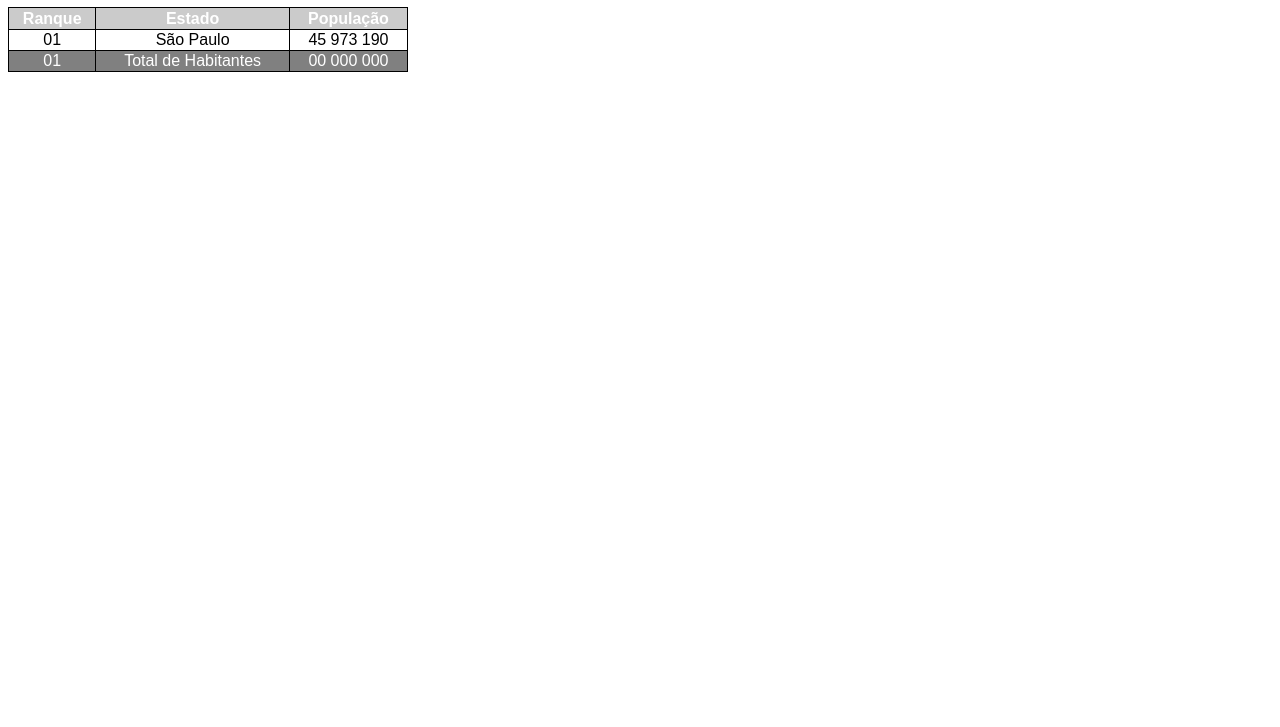
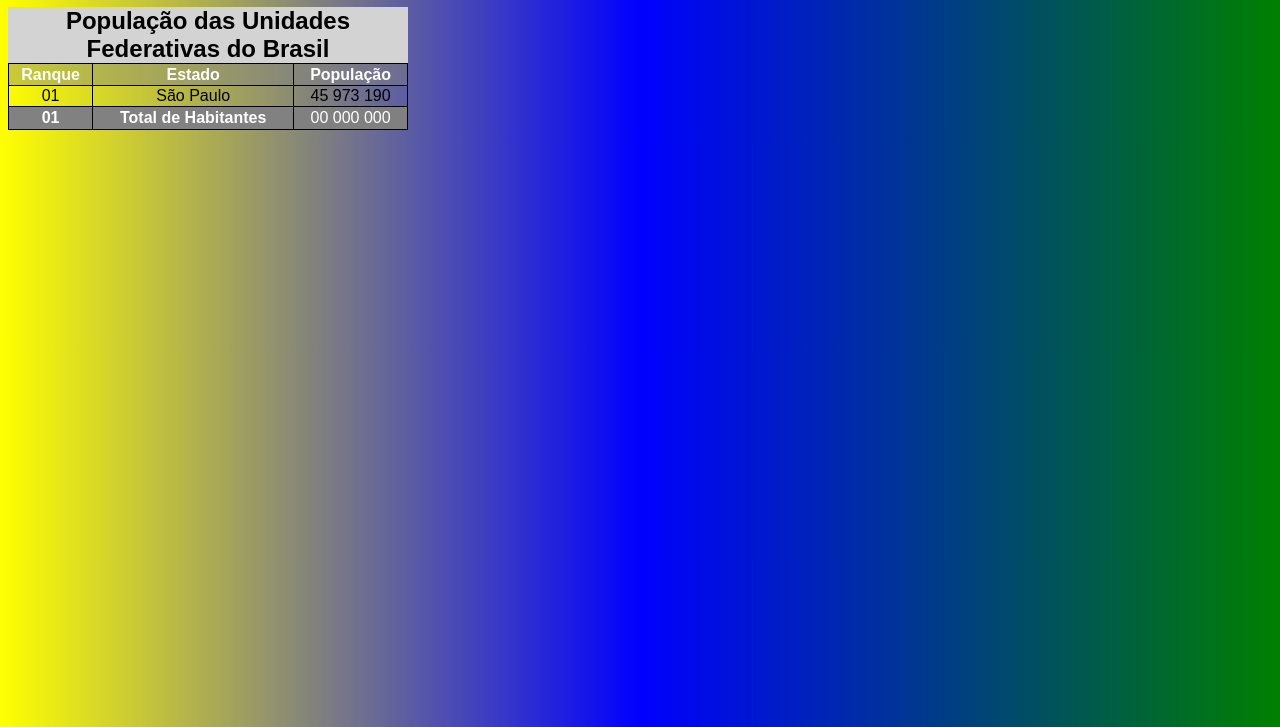
Before and after one commit to Jose-Carlos-Carvalho-de-Lima/html-css, a plain HTML site: page Exercícios/ex023/tabela02.html in a window 1280 px wide. Shown: the part 73-800 px from the top of the page. Drawn offline with Linux system fonts and the light colour scheme.

Commit message:
cascas
acdsca

```diff
--- a/Exercícios/ex023/tabela02.html
+++ b/Exercícios/ex023/tabela02.html
@@ -6,25 +6,37 @@
     <meta name="viewport" content="width=device-width, initial-scale=1.0">
     <title>Tabelas</title>
     <style>
-        body{
+        body {
             font-family: Arial, Helvetica, sans-serif;
+            background-image: linear-gradient(to right, yellow, blue, green);
+
         }
-        table{
+
+        caption {
+            font-size: 1.5em;
+            font-weight: bolder;
+            background-color: lightgray;
+        }
+
+        table {
             width: 400px;
             border-collapse: collapse;
         }
-        th{
+
+        th {
             border: 1px solid black;
             background-color: rgba(128, 128, 128, 0.412);
             color: white;
             text-align: center;
             padding: 1.8px;
         }
-        td{
+
+        td {
             border: 1px solid black;
             text-align: center;
         }
-        tfoot{
+
+        tfoot {
             border: 1px solid black;
             background-color: rgb(128, 128, 128);
             color: white;
@@ -50,10 +62,11 @@
     -->
     <table>
         <thead>
+            <caption>População das Unidades Federativas do Brasil</caption>
             <tr>
-                <th>Ranque</th>
-                <th>Estado</th>
-                <th>População</th>
+                <th scope="col">Ranque</th>
+                <th scope="col">Estado</th>
+                <th scope="col">População</th>
             </tr>
         </thead>
 
@@ -64,8 +77,8 @@
             <td>45 973 190</td>
         </tr>
         <tfoot>
-            <td>01</td>
-            <td>Total de Habitantes</td>
+            <th cope="row"">01</th>
+            <th scope=" row">Total de Habitantes</th>
             <td>00 000 000</td>
         </tfoot>
     </table>
```
